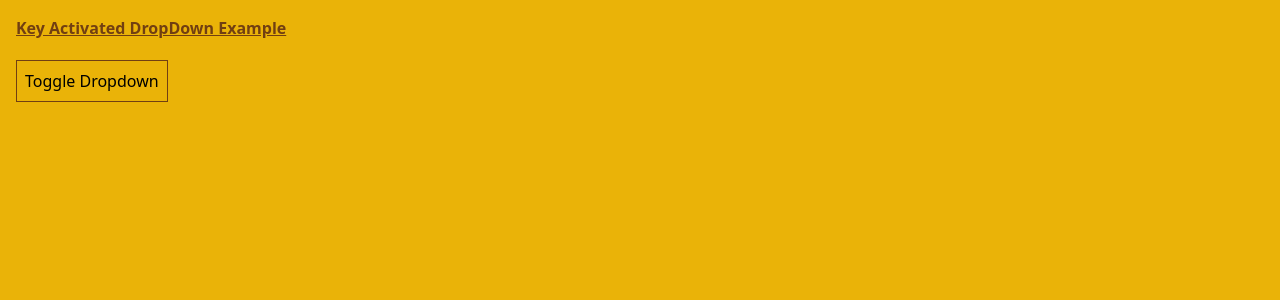
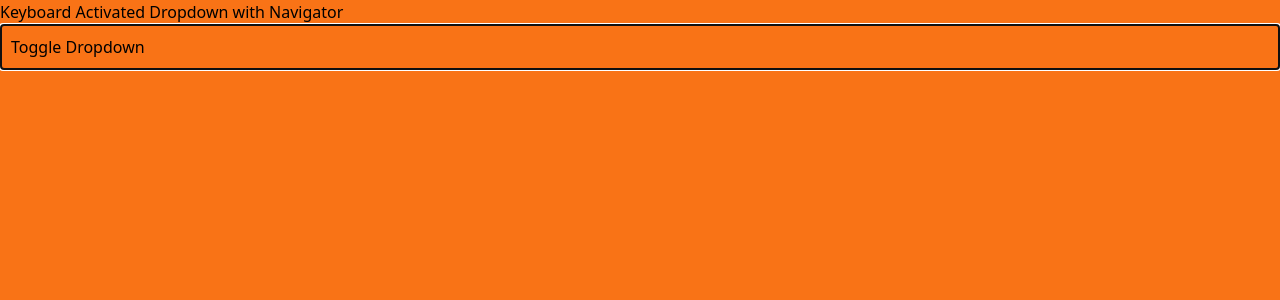
Before and after one commit to nietiene/React-Projects, a React (Vite) app: page / in a window 1280 px wide. Shown: the top 300 px of the page. Built offline with nearby package versions, Linux system fonts and the light colour scheme.

Commit message:
this is commit of react js styling

```diff
--- a/src/App.jsx
+++ b/src/App.jsx
@@ -12,8 +12,8 @@
 // import Window from "./WindowResize/window"
 // import DropDown from "./DropDown Menus/Dropdown"
 // import ToolTip from "./ToolTip.jsx/toolTip"
-import Key_Activation from "./DropDown Menus/Key Activation/key_activation"
-// import Dropdown from "./DropDown Menus/Another-Dropdown/dropdown"
+// import Key_Activation from "./DropDown Menus/Key Activation/key_activation"
+import Dropdown from "./DropDown Menus/Another-Dropdown/dropdown"
 // import WPM from "./WPM Counter/WPM"
 // import ShoppingCart from "./Shopping-Cart-from-scratch/shoppingCart"
 function App() {
@@ -33,8 +33,8 @@ function App() {
      {/* <Window/> */}
      {/* <DropDown/> */}
      {/* <ToolTip /> */}
-     <Key_Activation/>
-     {/* <Dropdown /> */}
+     {/* <Key_Activation/> */}
+     <Dropdown />
      {/* <WPM/> */}
      {/* <ShoppingCart/> */}
     </>
--- a/src/DropDown Menus/Another-Dropdown/dropdown.jsx
+++ b/src/DropDown Menus/Another-Dropdown/dropdown.jsx
@@ -39,7 +39,7 @@ const Dropdown = () => {
     };
 
     return (
-        <div>
+        <div className="bg-orange-500 min-h-screen">
             <h1>Keyboard Activated Dropdown with Navigator</h1>
             <div ref={dropDownRef} tabIndex={0} onKeyDown={handleKeyPressed}
             style={{border: '1px solid black', padding:'10px'}}
```
